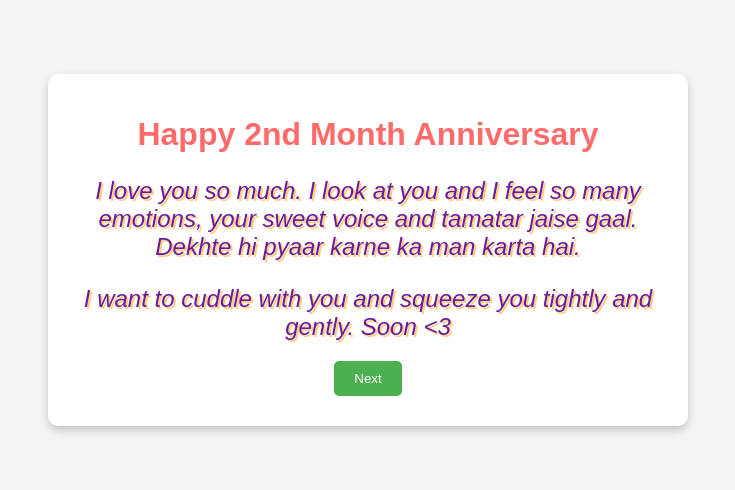
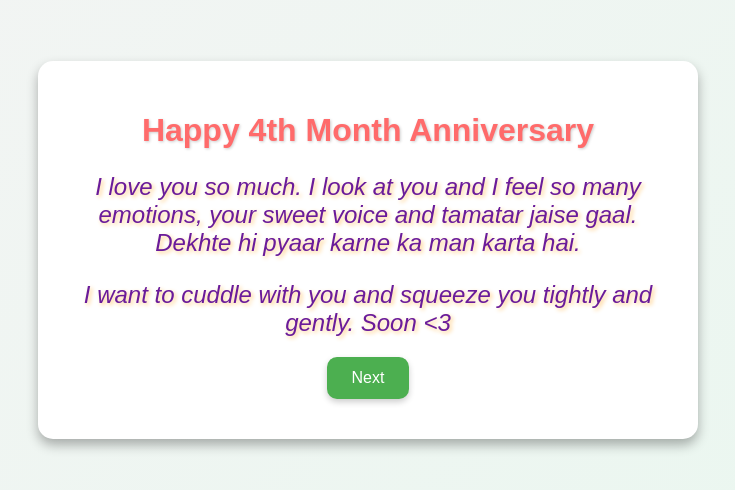
Before and after one commit to nachiketc/monthiversary-site, a plain HTML site: page stylishtext.html in a window 1280 px wide. Shown: the part 150-640 px from the top of the page, without its empty margins (272-1007 px from the left). Drawn offline with Linux system fonts and the light colour scheme.

Commit message:
Decemeber update

```diff
--- a/styles.css
+++ b/styles.css
@@ -1,6 +1,7 @@
+/* General Body Styling */
 body {
     font-family: Arial, sans-serif;
-    background-color: #f4f4f4;
+    background: linear-gradient(135deg, #f4f4f4, #e9f7ef);
     color: #333;
     margin: 0;
     padding: 0;
@@ -9,33 +10,46 @@ body {
     align-items: center;
     height: 100vh;
     text-align: center;
+    overflow: hidden; /* Prevent scrollbars from appearing due to animations */
 }
 
+/* Main Container */
 .container {
     background-color: white;
-    border-radius: 10px;
-    padding: 20px;
-    box-shadow: 0 4px 8px rgba(0, 0, 0, 0.2);
-    width: 80%;
+    border-radius: 15px;
+    padding: 30px;
+    box-shadow: 0 6px 12px rgba(0, 0, 0, 0.3);
+    width: 90%;
     max-width: 600px;
+    animation: slideIn 0.8s ease-out;
 }
 
+/* Heading Styling */
 h1 {
     color: #ff6b6b;
+    font-size: 2rem;
+    margin-bottom: 20px;
+    text-shadow: 1px 1px 3px rgba(0, 0, 0, 0.2);
 }
 
+/* Buttons */
 button {
     background-color: #4CAF50;
     color: white;
     border: none;
-    padding: 10px 20px;
-    border-radius: 5px;
+    padding: 12px 25px;
+    border-radius: 10px;
     cursor: pointer;
     margin: 10px;
+    font-size: 1rem;
+    box-shadow: 0 3px 6px rgba(0, 0, 0, 0.2);
+    transition: transform 0.3s, background-color 0.3s, box-shadow 0.3s;
 }
 
 button:hover {
     background-color: #45a049;
+    transform: translateY(-3px);
+    box-shadow: 0 6px 12px rgba(0, 0, 0, 0.3);
 }
 
 #no-btn {
@@ -46,22 +60,57 @@ button:hover {
     background-color: #ff0000;
 }
 
+/* Image Gallery */
 .gallery img {
     width: 150px;
     height: auto;
     margin: 5px;
+    border-radius: 8px;
+    transition: transform 0.3s, box-shadow 0.3s;
 }
 
+.gallery img:hover {
+    transform: scale(1.1);
+    box-shadow: 0 6px 10px rgba(0, 0, 0, 0.2);
+}
+
+/* Stylish Text Section */
 .stylish-text .fancy-text {
     font-size: 24px;
     font-style: italic;
     color: #6a1b9a;
-    text-shadow: 2px 2px #ffcc80;
+    text-shadow: 2px 2px 4px #ffcc80;
     margin-bottom: 10px;
+    animation: fadeIn 1s ease-in-out;
 }
 
+/* GIF Container */
 .gif-container img {
     max-width: 100%;
     height: auto;
-    flex-shrink: 0; /* Prevents images from shrinking */
+    border-radius: 10px;
+    box-shadow: 0 3px 6px rgba(0, 0, 0, 0.2);
 }
+
+/* Animations */
+@keyframes fadeIn {
+    from {
+        opacity: 0;
+        transform: translateY(-20px);
+    }
+    to {
+        opacity: 1;
+        transform: translateY(0);
+    }
+}
+
+@keyframes slideIn {
+    from {
+        opacity: 0;
+        transform: translateY(50px);
+    }
+    to {
+        opacity: 1;
+        transform: translateY(0);
+    }
+}
--- a/stylishtext.html
+++ b/stylishtext.html
@@ -3,18 +3,18 @@
 <head>
     <meta charset="UTF-8">
     <meta name="viewport" content="width=device-width, initial-scale=1.0">
-    <title>Pushuu Happy 2nd Month Anniversary</title>
+    <title>Pushuu Happy 4th Month Anniversary</title>
     <link rel="stylesheet" href="styles.css">
 </head>
 <body>
     <div class="container">
-        <h1>Happy 2nd Month Anniversary</h1>
+        <h1>Happy 4th Month Anniversary</h1>
         <div class="stylish-text">
             <p class="fancy-text">I love you so much. I look at you and I feel so many emotions, your sweet voice and tamatar jaise gaal. Dekhte hi pyaar karne ka man karta hai. </p>
             <p class="fancy-text">I want to cuddle with you and squeeze you tightly and gently. Soon <3</p>
             <!-- Add more lines of text here -->
         </div>
-        <button onclick="location.href='gifpage.html'">Next</button>
+        <button onclick="location.href='sleeping_collage.html'">Next</button>
     </div>
 </body>
 </html>
```
Also changed, not shown: gifpage.html (+2 -2 lines), sleeping_collage.html (added, +21 -0 lines), images/sleepingbeauty1.jpeg (added), images/sleepingbeauty2.jpeg (added), images/sleepingbeauty3.jpeg (added), images1/4.gif (added), images1/peach-goma-peach-and-goma.gif (added), 4 other files.
